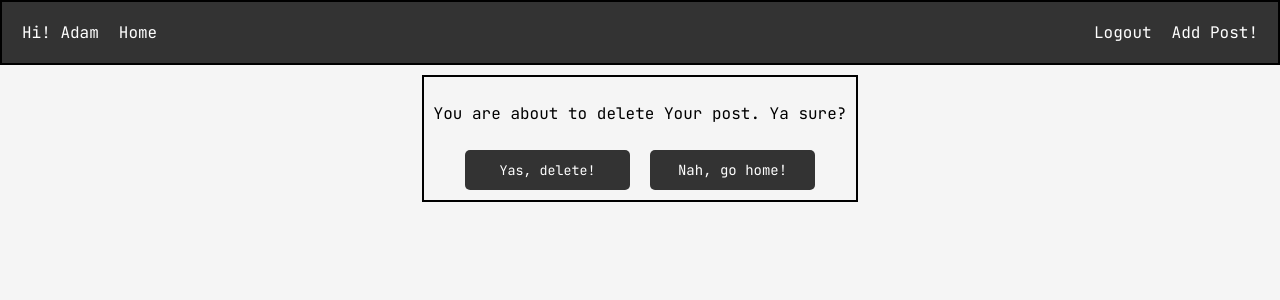
After one commit to AdamJakubczak/my_blog_app, a Django app: page /delete_post/10 in a window 1280 px wide. The commit adds this page. Shown: the top 300 px of the page. Run offline with Django 5.2, Linux system fonts and the light colour scheme; a user stored in the database is signed in; data comes from the database, SQL or seed files in the repository; both versions use the stored data as it was after the commit.

Commit message:
post deletion is now possible

```diff
--- a/src/my_blog_app/static/my_blog_app/main.css
+++ b/src/my_blog_app/static/my_blog_app/main.css
@@ -6,6 +6,8 @@
     --stdmargin: 10px;
     --txtwhite: white;
     --txtorange: #ffa600;
+    --txtgreyish: #cac9c9;
+
 }
 
 body {
@@ -57,6 +59,24 @@ body {
     color: var(--txtorange);
 }
 
+.post-ad {
+    color: var(--txtgreyish);
+}
+
+.post-delete {
+    border-radius: 5px;
+    color: white;
+    padding: 5px;
+    background-color: var(--bgdark);
+    text-decoration: none;
+    text-align: center;
+    font-size: 10px;
+}
+
+.post-delete:hover {
+    color: var(--txtorange)
+}
+
 .login-wrapper {
     display: flex;
     justify-content: center;
@@ -87,9 +107,8 @@ body {
 
 .submit-button {
     cursor: pointer;
-    width: 50%;
+    width: 40%;
     height: 40px;
-    align-self: center;
     margin-top: 10px;
     background-color: var(--bgdark);
     color: var(--txtwhite);
@@ -153,3 +172,68 @@ body {
     width: 600px;
     color: var(--txtorange);
 }
+
+.post-wrapper {
+    display: flex;
+    justify-content: center;
+  }
+
+.post-wrapper div {
+    display: flex;
+    flex-direction: column;
+    width: 800px;
+    padding: 10px;
+}
+
+.post-form {
+    display: flex;
+    flex-direction: column;
+    border: 2px solid;
+    padding: var(--stdpadding);
+}
+
+.post-form input {
+    height: 25px;
+}
+
+textarea {
+    resize: none;
+}
+
+.delete-wrapper {
+    display: flex;
+    justify-content: center;
+}
+
+.delete-wrapper form {
+    border: 2px solid;
+    display: flex;
+    flex-direction: column;
+    padding: var(--stdpadding);
+}
+
+.delf-buttons {
+    display: flex;
+    justify-content: center;
+    gap: 20px
+}
+
+.submit-link {
+    display: flex;
+    justify-content: center;
+    align-items: center;
+    cursor: pointer;
+    width: 40%;
+    height: 40px;
+    margin-top: 10px;
+    background-color: var(--bgdark);
+    color: var(--txtwhite);
+    border-radius: 5px;
+    text-decoration: none;
+    font-weight: 100;
+    font-size: 14px;
+}
+
+.submit-link:hover {
+    color: var(--txtorange)
+}
--- /dev/null
+++ b/src/my_blog_app/templates/my_blog_app/delete_post.html
@@ -0,0 +1,17 @@
+{% extends 'my_blog_app/base.html' %}
+
+{% block content %}
+
+
+<div class="delete-wrapper">
+    <form method="post">
+        {% csrf_token %}
+        <p>You are about to delete Your post. Ya sure?</p>
+        <div class="delf-buttons">
+            <button class="submit-button" type="submit">Yas, delete!</button>
+            <a class="submit-link" href="{% url 'blog_index' %}">Nah, go home!</a>
+        </div>
+    </form>
+</div>
+
+{% endblock content %}
--- a/src/my_blog_app/templates/my_blog_app/index.html
+++ b/src/my_blog_app/templates/my_blog_app/index.html
@@ -6,10 +6,10 @@
 <div class="article-wrapper">
     <article class="article">
         <h1>{{ post.post_title }}</h1>
-        <p>{{ post.post_author }} on {{ post.post_date }}</p>
+        <p class="post-ad">{{ post.post_author }} on {{ post.post_date | date:"M d, Y" }}</p>
         <p>{{ post.post_content }}</p>
         {% if post.post_author == request.user %}
-        <p> Only post creator can see this shit!</p>
+        <a class="post-delete" href="{% url 'delete_post' post.post_id %}"> Delete </a>
         {% endif %}
     </article>
 
--- a/src/my_blog_app/urls.py
+++ b/src/my_blog_app/urls.py
@@ -7,4 +7,5 @@ urlpatterns = [
     path('logout/', views.user_logout, name='blog_logout'),
     path('add_post/', views.add_post, name='add_post'),
     path('register/', views.register, name='blog_register'),
+    path('delete_post/<int:post_id>', views.delete_post, name='delete_post')
 ]
--- a/src/my_blog_app/views.py
+++ b/src/my_blog_app/views.py
@@ -1,8 +1,24 @@
-from django.shortcuts import render, HttpResponse, redirect
+from django.shortcuts import render, HttpResponse, redirect, get_object_or_404
 from django.contrib.auth import login, authenticate, logout
 from django.contrib import messages
 from .forms import PostForm, UserRegistrationForm
 from .models import Post
+
+def delete_post(request, post_id):
+
+    post = get_object_or_404(Post, post_id=post_id)
+
+    if post.post_author != request.user:
+        messages.error(request, 'Not Your post! Can\'t touch this')
+        return redirect('blog_index')
+
+    if request.method == 'POST':
+        post.delete()
+        messages.success(request, 'Post removed :(')
+        return redirect('blog_index')
+
+    return render(request, 'my_blog_app/delete_post.html', {'post' : post})
+
 
 def register(request):
 
@@ -48,6 +64,7 @@ def user_login(request):
         user = authenticate(request, username=username, password=password)
         if user is not None:
             login(request, user)
+            messages.success(request,'Henlow!')
             return redirect('blog_index')
 
     return render(request, 'my_blog_app/login.html')
@@ -55,4 +72,5 @@ def user_login(request):
 
 def user_logout(request):
     logout(request)
+    messages.success(request, 'Logged out :(')
     return redirect('blog_index')
```
Also changed, not shown: src/my_blog_app/templates/my_blog_app/add_post.html (+4 -3 lines), src/db.sqlite3.
